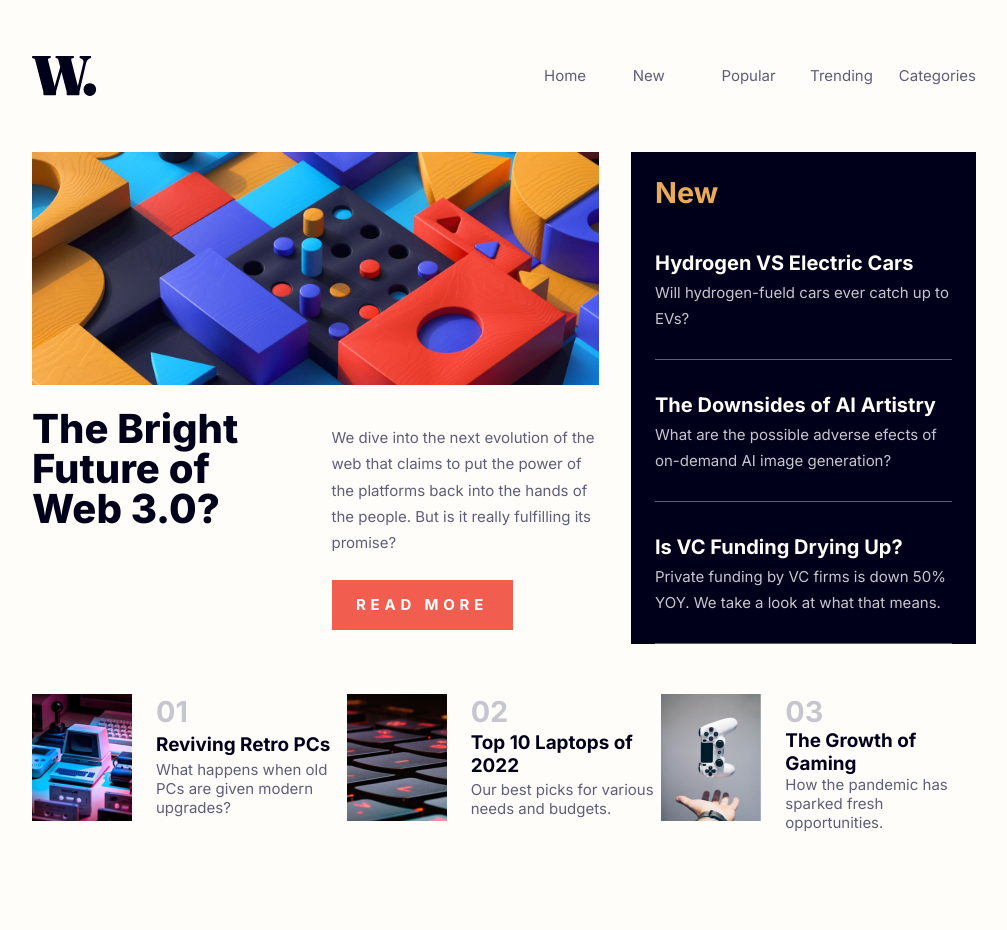
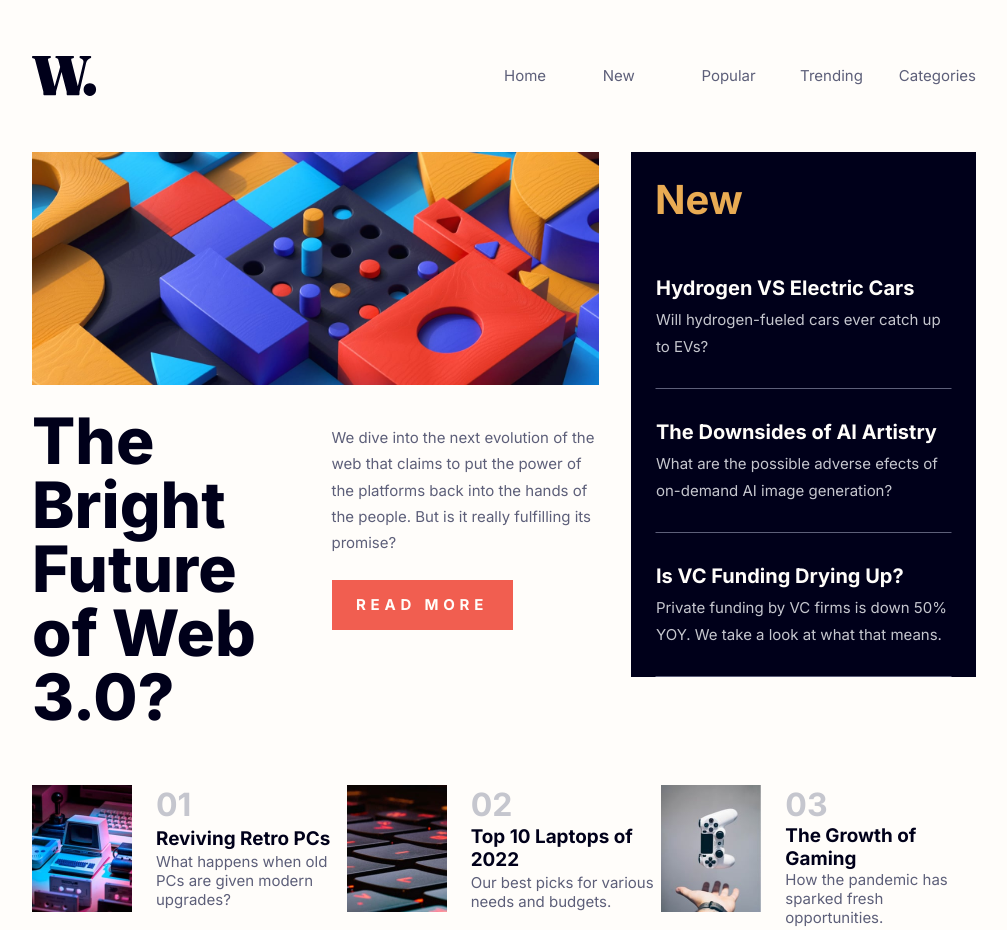
Before and after one commit to beanarine/fem-news-homepage, a website built with Vite: page index.html in a window 1280 px wide. Shown: the top 930 px of the page, without its empty margins (136-1143 px from the left). Built offline with nearby package versions, Linux system fonts and the light colour scheme.

Commit message:
Hover styling implemented

```diff
--- a/index.html
+++ b/index.html
@@ -20,12 +20,12 @@
         <div class="logo">
           <a href="#"><img src="images/logo.svg" alt="logo" /></a>
         </div>
-        <nav class="navbar">
+        <nav class="primary-nav">
           <button class="mobile-menu">
             <img src="./images/icon-menu.svg" alt="Mobile menu button" />
             <span class="visual-hidden"> Menu </span>
           </button>
-          <ul role="list">
+          <ul role="list" class="menu">
             <li><a href="#">Home</a></li>
             <li><a href="#">New</a></li>
             <li><a href="#">Popular</a></li>
@@ -51,14 +51,14 @@
       </main>
       <aside id="news" class="accent" role="list">
         <h2>New</h2>
-        <div role="listitem">
+        <ul class="vertical-list" id="news-ticker" role="list">
+          <li class="bulletin" id="news-item">
             <a href="#">
               <h3>Hydrogen VS Electric Cars</h3>
-            <p>Will hydrogen-fueld cars ever catch up to EVs?</p>
+              <p>Will hydrogen-fueled cars ever catch up to EVs?</p>
             </a>
-        </div>
-
-        <div role="listitem">
+          </li>
+          <li class="bulletin" id="news-item">
             <a href="#">
               <h3>The Downsides of AI Artistry</h3>
               <p>
@@ -66,9 +66,8 @@
                 generation?
               </p>
             </a>
-        </div>
-
-        <div role="listitem">
+          </li>
+          <li class="bulletin" id="news-item">
             <a href="#">
               <h3>Is VC Funding Drying Up?</h3>
               <p>
@@ -76,7 +75,8 @@
                 what that means.
               </p>
             </a>
-        </div>
+          </li>
+        </ul>
       </aside>
       <section id="popular" class="bait" role="list">
         <article role="listitem">
--- a/style.css
+++ b/style.css
@@ -19,6 +19,7 @@ dd,
 ul,
 ol {
   margin: 0;
+  padding: 0;
 }
 
 /* Remove list styles on ul, ol elements with a list role, which suggests default styling will be removed */
@@ -84,6 +85,8 @@ select {
   --neutral-600: hsl(236, 13%, 42%);
   --neutral-900: hsl(240, 100%, 5%);
 
+  --transparent: hsla(0, 0%, 100%, 0);
+
   --light-mode-background: var(--neutral-100);
   --light-mode-h1-color: var(--neutral-900);
   --light-mode-h2-color: var(--neutral-400);
@@ -101,6 +104,9 @@ select {
   --dark-mode-button-text-color: var(--neutral-100);
 
   --fs-500: 0.9375rem;
+  --fs-700: 2rem;
+  --fs-800: 2.5rem;
+  --fs-900: 4rem;
 
   --ff-main: 'Inter', sans-serif;
 
@@ -133,7 +139,7 @@ h1 {
 
 h2 {
   color: var(--light-mode-h2-color);
-  font-size: var(--fs-h2);
+  font-size: var(--fs-700);
 }
 
 h3 {
@@ -164,9 +170,19 @@ button {
   cursor: pointer;
 }
 
+.button:hover {
+  background-color: var(--neutral-900);
+  border-color: var(--neutral-900);
+}
+
 .menu,
 .mobile-menu {
   padding: 0;
+}
+
+.menu li:hover,
+article:hover h4 {
+  color: var(--primary-500);
 }
 
 .headline {
@@ -175,6 +191,11 @@ button {
 
 .cta p {
   margin: 1rem 0;
+}
+
+a {
+  text-decoration: none;
+  color: inherit;
 }
 
 .accent {
@@ -194,24 +215,47 @@ button {
 
 .accent h2 {
   color: var(--dark-mode-h2-color);
-  margin: 1rem 1.5rem 0 1.5rem;
+  margin: 0.8125rem 1.5rem 0 1.5rem;
 }
 
 .accent h3 {
   color: var(--dark-mode-h3-color);
 }
 
-.accent div {
-  padding: 1.75rem 0;
-  border-bottom-style: solid;
-  border-bottom-width: 1px;
-  border-bottom-color: var(--neutral-600);
-  line-height: 1.7;
+.vertical-list {
+  display: grid;
+  grid-template-rows: repeat(3, 1fr);
+  row-gap: 1.5rem;
+  margin: 1.125rem 1.5rem 0 1.5rem;
 }
 
-a {
-  text-decoration: none;
-  color: inherit;
+.bulletin {
+  border-style: solid;
+  border-color: var(--neutral-900);
+  border-bottom-color: var(--neutral-600);
+  line-height: 1.8;
+}
+.bulletin {
+  transition: 1s;
+  border-width: 1px;
+}
+
+.bulletin:hover {
+  border-style: solid;
+  border-width: 1px;
+  border-color: var(--neutral-900);
+  border-bottom-color: var(--primary-300);
+  -webkit-box-shadow: 0 4px 6px -6px #fff;
+  -moz-box-shadow: 0 4px 6px -6px #fff;
+  box-shadow: 0 4px 6px -6px #fff;
+}
+
+.bulletin:hover h3 {
+  color: var(--primary-300);
+}
+
+.bulletin p {
+  margin: 0 0 1.75rem 0;
 }
 
 header {
@@ -241,7 +285,7 @@ nav {
   color: var(--light-mode-h1-color);
 }
 
-.navbar ul {
+.primary-nav ul {
   display: none;
 }
 
@@ -278,7 +322,7 @@ nav {
     display: none;
   }
 
-  .navbar ul {
+  .primary-nav ul {
     display: grid;
     grid-template-columns: repeat(5, 1fr);
     column-gap: 1.5rem;
@@ -327,4 +371,15 @@ nav {
     grid-template-columns: repeat(3, 1fr);
     row-gap: 2rem;
   }
+
+  h1 {
+    font-size: var(--fs-900);
+  }
+
+  .accent h2 {
+    font-size: var(--fs-800);
+  }
+  .accent {
+    row-gap: 1rem;
+  }
 }
```
Lines whose indentation alone changed are shown as unchanged.
